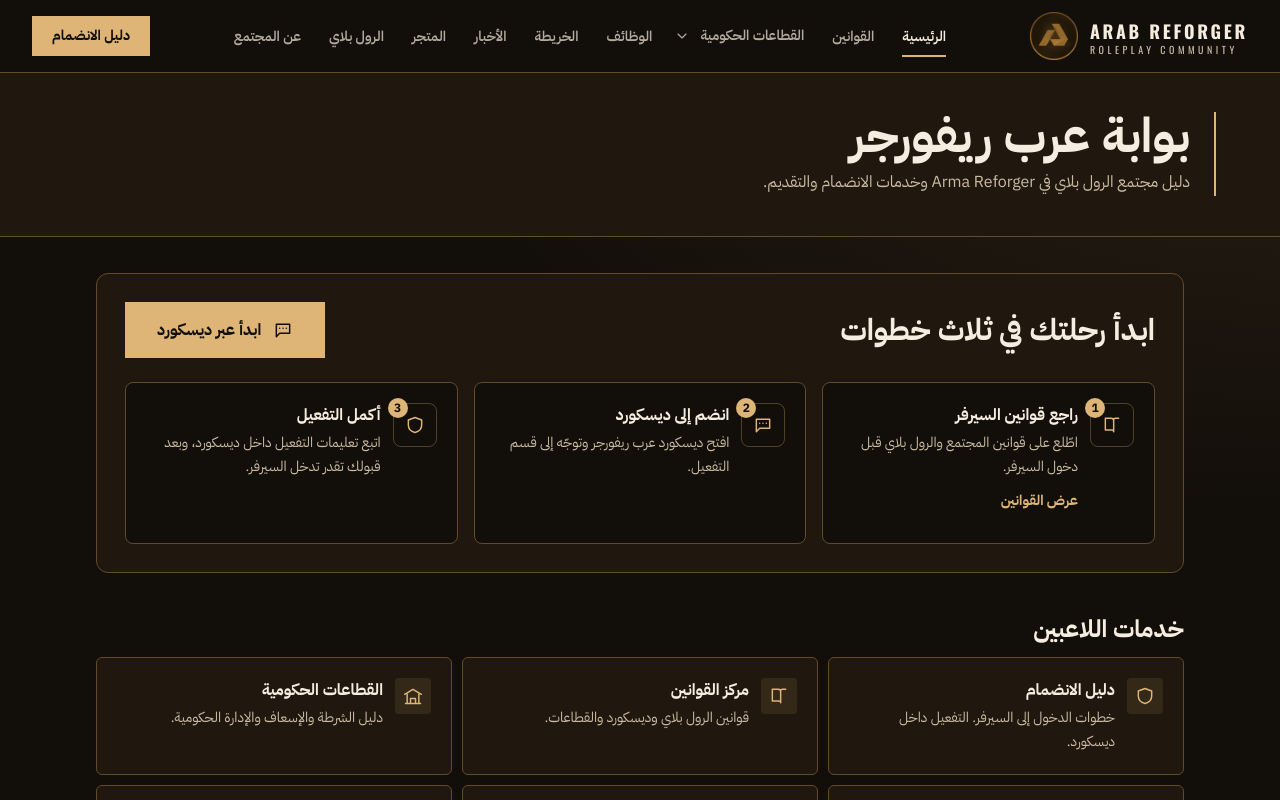
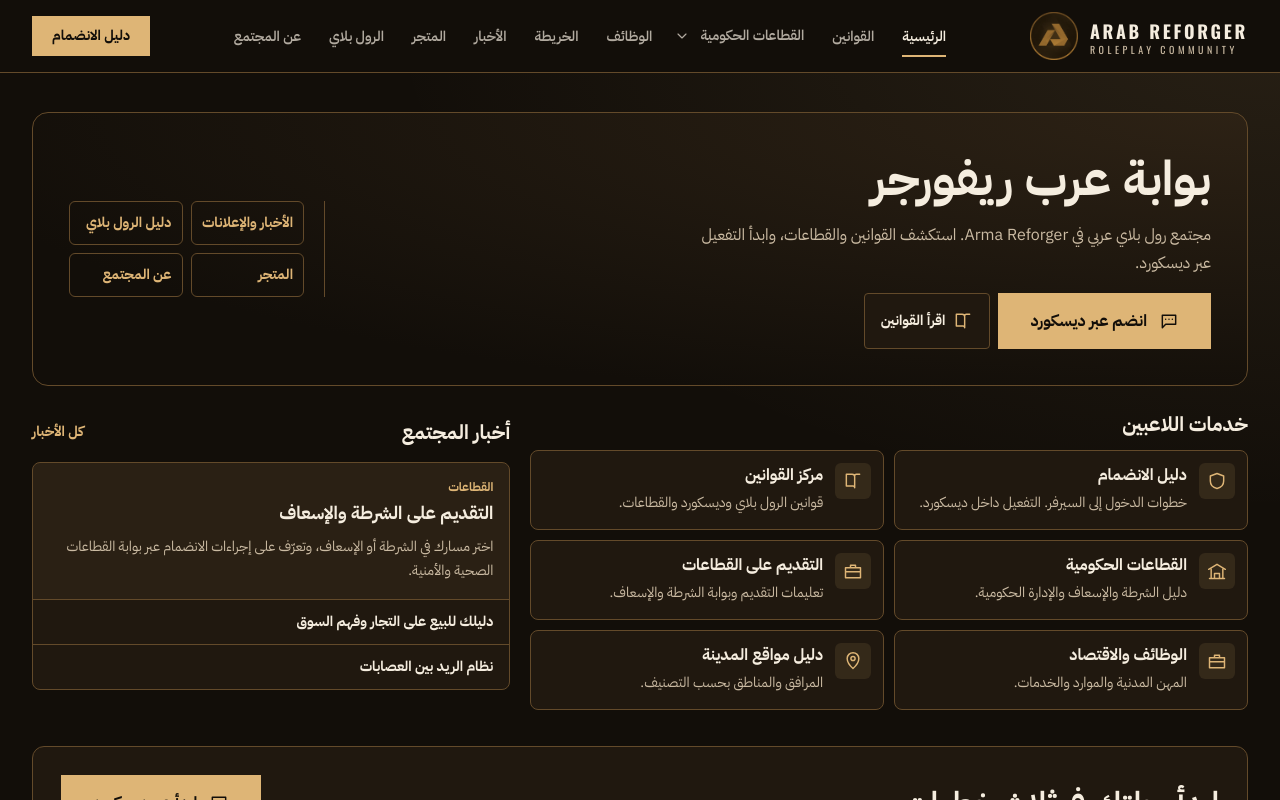
Before and after one commit to dhybalrwqy911-png/nextjs-boilerplate, a Next.js app: page / in a window 1280 px wide. Shown: the top 800 px of the page. Built offline with nearby package versions, Linux system fonts and the light colour scheme.

Commit message:
Elevate the Arab Reforger home page into a player dashboard

```diff
--- a/app/page.tsx
+++ b/app/page.tsx
@@ -1,5 +1,7 @@
 import { JoinSteps } from "@/components/join-steps";
 import Link from "next/link";
+import { DiscordButton } from "@/components/buttons";
+import { newsArticles } from "@/lib/news";
 import { BookIcon, BriefcaseIcon, BuildingIcon, MapPinIcon, ShieldIcon } from "@/components/icons";
 
 const services = [
@@ -11,27 +13,43 @@ const services = [
   { href: "/map", title: "دليل مواقع المدينة", description: "المرافق والمناطق بحسب التصنيف.", Icon: MapPinIcon },
 ];
 
+const quickLink = "inline-flex min-h-11 items-center rounded-md border border-border px-2.5 py-1 text-sm font-bold text-accent hover:bg-surface focus-visible:outline-2 focus-visible:outline-accent";
+
 export default function Home() {
+  const [featuredNews, ...otherNews] = newsArticles;
+
   return (
-    <>
-      <section aria-labelledby="portal-title" className="border-b border-border bg-surface px-4 pb-7 pt-24 md:px-8 md:pb-10 md:pt-28">
-        <div className="mx-auto max-w-6xl border-s-2 border-accent ps-4 md:ps-6">
-          <h1 id="portal-title" className="text-3xl font-black md:text-5xl">بوابة عرب ريفورجر</h1>
-          <p className="mt-2 max-w-2xl text-sm leading-7 text-muted md:text-base">دليل مجتمع الرول بلاي في Arma Reforger وخدمات الانضمام والتقديم.</p>
+    <div className="mx-auto max-w-7xl px-4 pb-8 pt-24 md:px-8 md:pb-12 md:pt-28">
+      <section aria-labelledby="portal-title" className="grid gap-5 rounded-2xl border border-border bg-[radial-gradient(ellipse_at_top_right,var(--surface-2),var(--background)_78%)] p-5 md:items-center md:p-9 lg:grid-cols-[minmax(0,1fr)_16rem]">
+        <div className="min-w-0">
+          <h1 id="portal-title" className="text-balance text-3xl font-black leading-tight sm:text-5xl">بوابة عرب ريفورجر</h1>
+          <p className="mt-3 max-w-lg text-sm leading-7 text-muted md:text-base">مجتمع رول بلاي عربي في Arma Reforger. استكشف القوانين والقطاعات، وابدأ التفعيل عبر ديسكورد.</p>
+          <div className="mt-4 grid grid-cols-1 gap-2 sm:flex sm:flex-wrap">
+            <DiscordButton label="انضم عبر ديسكورد" />
+            <Link href="/rules" className="inline-flex min-h-12 items-center justify-center gap-2 rounded border border-border bg-surface px-4 text-sm font-bold hover:border-accent focus-visible:outline-2 focus-visible:outline-accent">
+              <BookIcon aria-hidden="true" className="size-5 text-accent" />
+              اقرأ القوانين
+            </Link>
           </div>
+        </div>
+        <nav aria-label="روابط المجتمع" className="grid grid-cols-2 gap-2 border-t border-border pt-4 lg:border-s lg:border-t-0 lg:ps-5 lg:pt-0">
+          <Link href="/news" className={quickLink}>الأخبار والإعلانات</Link>
+          <Link href="/roleplay" className={quickLink}>دليل الرول بلاي</Link>
+          <Link href="/store" className={quickLink}>المتجر</Link>
+          <Link href="/about" className={quickLink}>عن المجتمع</Link>
+        </nav>
       </section>
 
-      <JoinSteps />
-
-      <section id="welcome" aria-labelledby="services-title" className="mx-auto max-w-6xl px-4 py-7 md:px-8 md:py-10">
-        <h2 id="services-title" className="mb-3 text-xl font-black md:text-2xl">خدمات اللاعبين</h2>
-        <ul className="grid gap-2.5 sm:grid-cols-2 lg:grid-cols-3">
+      <div className="mt-6 grid items-start gap-5 lg:grid-cols-[minmax(0,3fr)_minmax(0,2fr)]">
+        <section id="welcome" aria-labelledby="services-title" className="scroll-mt-24">
+          <h2 id="services-title" className="mb-3 text-xl font-black">خدمات اللاعبين</h2>
+          <ul className="grid gap-2.5 sm:grid-cols-2">
             {services.map(({ href, title, description, Icon }) => (
               <li key={href}>
-              <Link href={href} className="flex h-full min-h-20 items-start gap-3 rounded-md border border-border bg-surface p-3 hover:border-accent focus-visible:outline-2 focus-visible:outline-accent md:p-5">
-                <span className="grid size-9 shrink-0 place-items-center rounded bg-accent/10 text-accent"><Icon aria-hidden="true" className="size-5" /></span>
-                <div>
-                  <h3 className="font-bold">{title}</h3>
+                <Link href={href} className="group flex h-full min-h-20 items-start gap-3 rounded-lg border border-border bg-surface p-3 transition-colors hover:border-accent focus-visible:outline-2 focus-visible:outline-accent">
+                  <span className="grid size-9 shrink-0 place-items-center rounded-md bg-accent/10 text-accent"><Icon aria-hidden="true" className="size-5" /></span>
+                  <div className="min-w-0">
+                    <h3 className="font-bold group-hover:text-accent">{title}</h3>
                     <p className="mt-1 text-sm leading-6 text-muted">{description}</p>
                   </div>
                 </Link>
@@ -40,12 +58,31 @@ export default function Home() {
           </ul>
         </section>
 
-      <nav aria-label="روابط المجتمع" className="mx-auto flex max-w-6xl flex-wrap gap-2 px-4 pb-8 md:px-8">
-        <Link className="inline-flex min-h-11 items-center rounded border border-border px-3 text-sm font-bold text-accent" href="/news">الأخبار والإعلانات</Link>
-        <Link className="inline-flex min-h-11 items-center rounded border border-border px-3 text-sm font-bold text-accent" href="/store">المتجر</Link>
-        <Link className="inline-flex min-h-11 items-center rounded border border-border px-3 text-sm font-bold text-accent" href="/roleplay">دليل الرول بلاي</Link>
-        <Link className="inline-flex min-h-11 items-center rounded border border-border px-3 text-sm font-bold text-accent" href="/about">عن المجتمع</Link>
-      </nav>
-    </>
+        <section aria-labelledby="home-news-title">
+          <div className="mb-2 flex flex-wrap items-center justify-between gap-x-3">
+            <h2 id="home-news-title" className="text-xl font-black">أخبار المجتمع</h2>
+            <Link href="/news" className="inline-flex min-h-11 items-center text-sm font-bold text-accent hover:underline">كل الأخبار</Link>
+          </div>
+          <div className="overflow-hidden rounded-lg border border-border bg-surface">
+            <Link href={`/news/${featuredNews.slug}`} className="group block bg-accent/5 p-4 focus-visible:outline-2 focus-visible:-outline-offset-2 focus-visible:outline-accent">
+              <p className="text-xs font-bold text-accent">{featuredNews.tag}</p>
+              <h3 className="mt-1 text-lg font-bold group-hover:text-accent">{featuredNews.title}</h3>
+              <p className="mt-2 text-sm leading-6 text-muted">{featuredNews.excerpt}</p>
+            </Link>
+            <ul className="divide-y divide-border border-t border-border">
+              {otherNews.slice(0, 2).map(({ slug, title }) => (
+                <li key={slug}>
+                  <Link href={`/news/${slug}`} className="flex min-h-11 items-center px-4 py-2 text-sm font-bold hover:text-accent focus-visible:outline-2 focus-visible:-outline-offset-2 focus-visible:outline-accent">{title}</Link>
+                </li>
+              ))}
+            </ul>
+          </div>
+        </section>
+      </div>
+
+      <div className="-mx-4 md:-mx-8">
+        <JoinSteps fullWidth />
+      </div>
+    </div>
   );
 }
--- a/components/join-steps.tsx
+++ b/components/join-steps.tsx
@@ -8,9 +8,9 @@ const steps = [
   { title: "أكمل التفعيل", description: "اتبع تعليمات التفعيل داخل ديسكورد، وبعد قبولك تقدر تدخل السيرفر.", Icon: ShieldIcon },
 ];
 
-export function JoinSteps() {
+export function JoinSteps({ fullWidth = false }: { fullWidth?: boolean }) {
   return (
-    <section aria-labelledby="join-steps-title" className="mx-auto max-w-6xl px-4 pt-6 md:px-8 md:pt-9">
+    <section aria-labelledby="join-steps-title" className={`mx-auto px-4 pt-6 md:px-8 md:pt-9 ${fullWidth ? "max-w-7xl" : "max-w-6xl"}`}>
       <div className="overflow-hidden rounded-xl border border-border bg-surface p-4 md:p-7">
         <div className="mb-4 flex flex-wrap items-center justify-between gap-4 md:mb-6">
           <h2 id="join-steps-title" className="text-xl font-black md:text-3xl">ابدأ رحلتك في ثلاث خطوات</h2>
```
Lines whose indentation alone changed are shown as unchanged.
